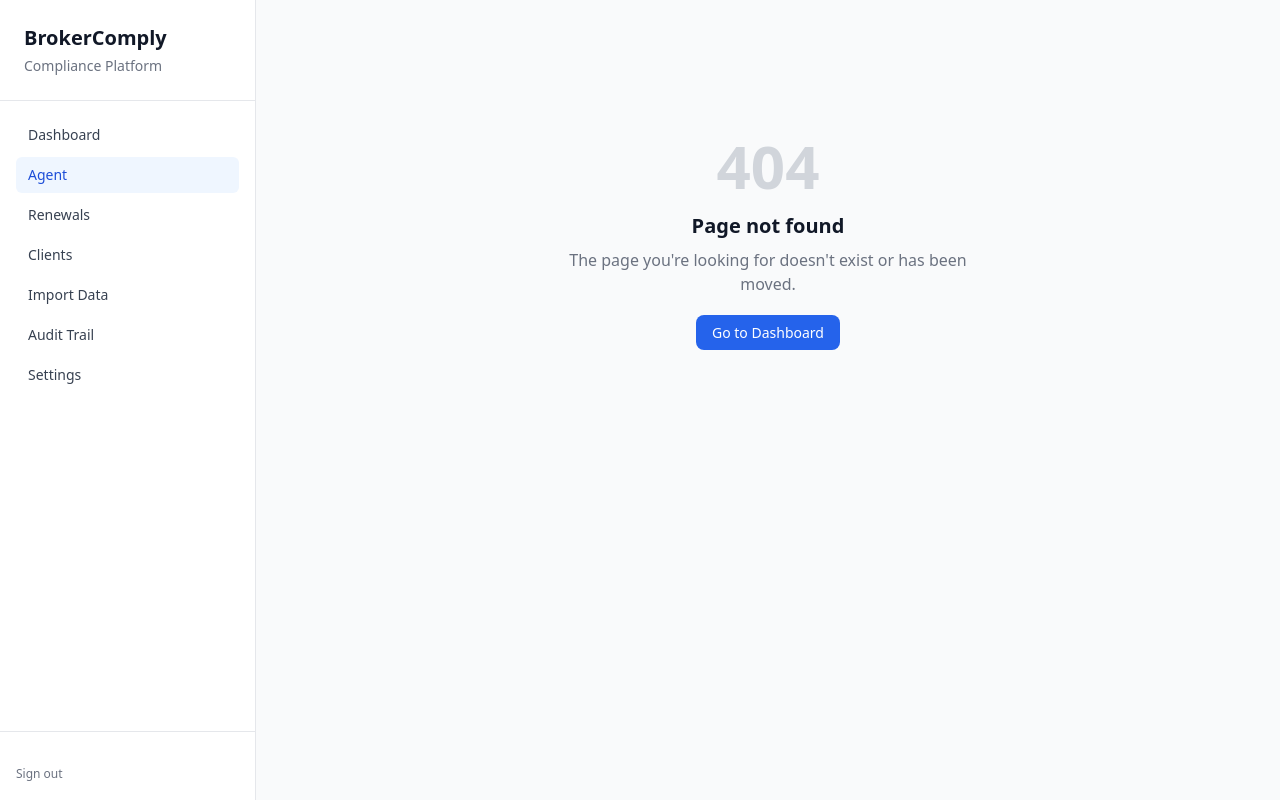
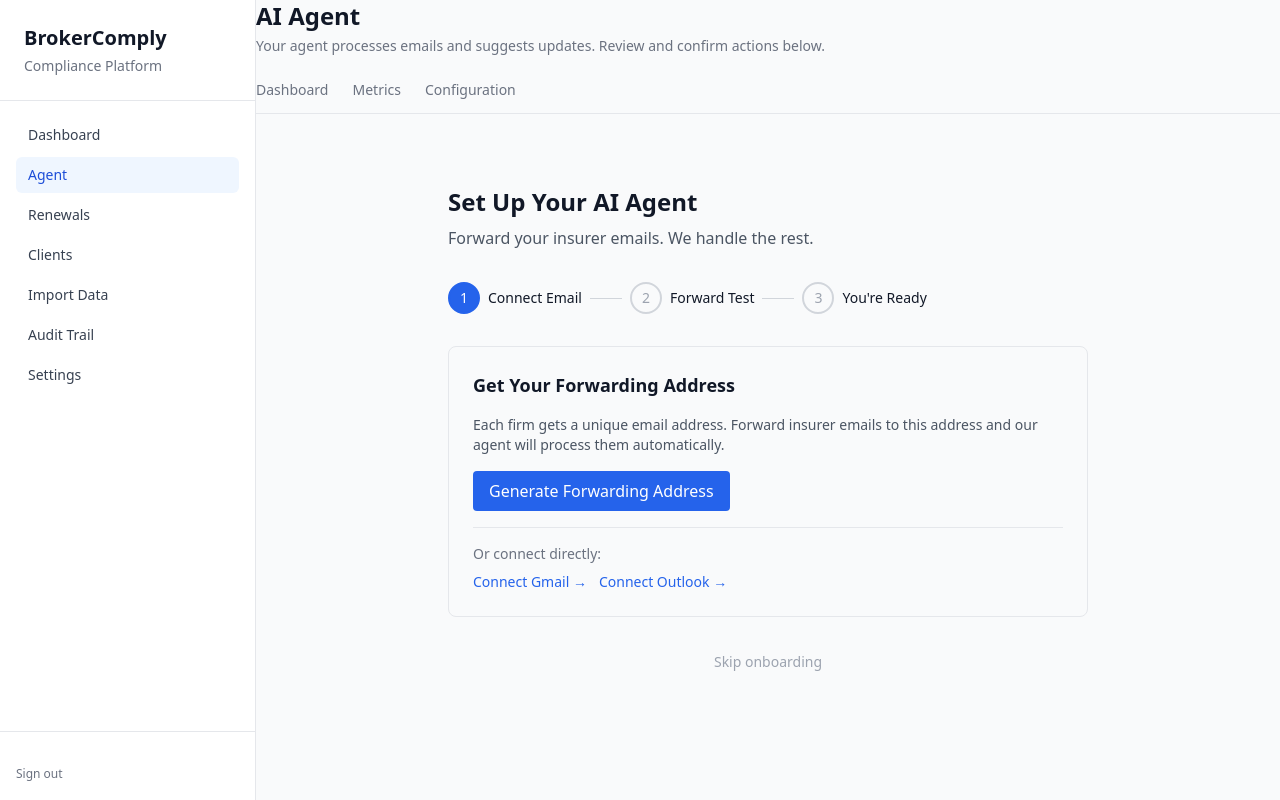
Before and after one commit to kaiqiangh/broker-compliance-agent, a Next.js app: page /agent/onboarding in a window 1280 px wide. Before the commit this address had no page. Built offline with nearby package versions, Linux system fonts and the light colour scheme.

Commit message:
feat: 3-step onboarding wizard + test email verification endpoint

```diff
--- /dev/null
+++ b/src/app/agent/onboarding/page.tsx
@@ -0,0 +1,196 @@
+'use client';
+
+import { useState } from 'react';
+import { useRouter } from 'next/navigation';
+
+type Step = 'connect' | 'test' | 'ready';
+
+export default function OnboardingPage() {
+  const router = useRouter();
+  const [step, setStep] = useState<Step>('connect');
+  const [forwardingAddress, setForwardingAddress] = useState<string>('');
+  const [testResult, setTestResult] = useState<any>(null);
+  const [loading, setLoading] = useState(false);
+
+  const generateAddress = async () => {
+    setLoading(true);
+    try {
+      const res = await fetch('/api/agent/config', {
+        method: 'PUT',
+        headers: { 'Content-Type': 'application/json' },
+        body: JSON.stringify({}),
+      });
+      const data = await res.json();
+      setForwardingAddress(data.data?.forwardingAddress || '');
+    } catch (err) {
+      console.error(err);
+    } finally {
+      setLoading(false);
+    }
+  };
+
+  const sendTestEmail = async () => {
+    setLoading(true);
+    try {
+      const res = await fetch('/api/agent/config/test-email', { method: 'POST' });
+      const data = await res.json();
+      setTestResult(data);
+      if (data.success) setStep('ready');
+    } catch {
+      setTestResult({ success: false, error: 'Check failed' });
+    } finally {
+      setLoading(false);
+    }
+  };
+
+  const complete = () => {
+    localStorage.setItem('agent_onboarding_complete', 'true');
+    router.push('/agent');
+  };
+
+  // Step indicators
+  const steps = ['connect', 'test', 'ready'] as const;
+  const stepLabels = ['Connect Email', 'Forward Test', "You're Ready"];
+
+  return (
+    <div className="max-w-2xl mx-auto py-12 px-4">
+      <h1 className="text-2xl font-bold mb-2">Set Up Your AI Agent</h1>
+      <p className="text-gray-600 mb-8">Forward your insurer emails. We handle the rest.</p>
+
+      {/* Step indicators */}
+      <div className="flex items-center gap-2 mb-8">
+        {steps.map((s, i) => (
+          <div key={s} className="flex items-center gap-2">
+            <div className={`w-8 h-8 rounded-full flex items-center justify-center text-sm font-medium border-2 ${
+              step === s ? 'border-blue-600 bg-blue-600 text-white' :
+              steps.indexOf(step) > i ? 'border-green-500 bg-green-500 text-white' :
+              'border-gray-300 text-gray-400'
+            }`}>
+              {steps.indexOf(step) > i ? '✓' : i + 1}
+            </div>
+            <span className="text-sm hidden sm:inline">{stepLabels[i]}</span>
+            {i < 2 && <div className="w-8 h-px bg-gray-300" />}
+          </div>
+        ))}
+      </div>
+
+      {/* Step 1 */}
+      {step === 'connect' && (
+        <div className="border rounded-lg p-6">
+          <h2 className="text-lg font-semibold mb-4">Get Your Forwarding Address</h2>
+          <p className="text-sm text-gray-600 mb-4">
+            Each firm gets a unique email address. Forward insurer emails to this address and our agent will process them automatically.
+          </p>
+
+          {forwardingAddress ? (
+            <div className="bg-gray-50 rounded p-4 mb-4">
+              <p className="text-sm text-gray-500 mb-1">Your agent address:</p>
+              <div className="flex items-center gap-2">
+                <code className="text-lg font-mono text-blue-600 break-all">{forwardingAddress}</code>
+                <button
+                  onClick={() => navigator.clipboard.writeText(forwardingAddress)}
+                  className="shrink-0 text-xs px-2 py-1 border rounded hover:bg-gray-100"
+                >
+                  Copy
+                </button>
+              </div>
+            </div>
+          ) : (
+            <button onClick={generateAddress} disabled={loading}
+              className="px-4 py-2 bg-blue-600 text-white rounded hover:bg-blue-700 disabled:opacity-50">
+              {loading ? 'Generating...' : 'Generate Forwarding Address'}
+            </button>
+          )}
+
+          {forwardingAddress && (
+            <>
+              <div className="mt-4 p-4 bg-amber-50 border border-amber-200 rounded text-sm">
+                <p className="font-medium text-amber-800 mb-2">Setup Instructions:</p>
+                <ol className="list-decimal ml-4 text-amber-700 space-y-1">
+                  <li>Open your email (Gmail / Outlook)</li>
+                  <li>Create a filter/rule for emails from your insurers</li>
+                  <li>Set action: Forward to <code className="bg-amber-100 px-1">{forwardingAddress}</code></li>
+                </ol>
+              </div>
+              <button onClick={() => setStep('test')}
+                className="mt-4 px-4 py-2 bg-gray-900 text-white rounded hover:bg-gray-800">
+                Continue →
+              </button>
+            </>
+          )}
+
+          <div className="mt-4 pt-4 border-t">
+            <p className="text-sm text-gray-500 mb-2">Or connect directly:</p>
+            <div className="flex gap-3">
+              <a href="/api/agent/oauth/gmail/authorize" className="text-sm text-blue-600 hover:underline">Connect Gmail →</a>
+              <a href="/api/agent/oauth/outlook/authorize" className="text-sm text-blue-600 hover:underline">Connect Outlook →</a>
+            </div>
+          </div>
+        </div>
+      )}
+
+      {/* Step 2 */}
+      {step === 'test' && (
+        <div className="border rounded-lg p-6">
+          <h2 className="text-lg font-semibold mb-4">Forward a Test Email</h2>
+          <p className="text-sm text-gray-600 mb-4">
+            Forward one of your insurer emails to your agent address. Then check if the agent processed it.
+          </p>
+
+          <button onClick={sendTestEmail} disabled={loading}
+            className="px-4 py-2 bg-blue-600 text-white rounded hover:bg-blue-700 disabled:opacity-50">
+            {loading ? 'Checking...' : 'Check for Processed Email'}
+          </button>
+
+          {testResult && (
+            <div className={`mt-4 p-4 rounded ${testResult.success ? 'bg-green-50 border-green-200' : 'bg-red-50 border-red-200'} border`}>
+              {testResult.success ? (
+                <div>
+                  <p className="font-medium text-green-800">✅ Email processed!</p>
+                  <p className="text-sm text-green-700 mt-1">
+                    Extracted: {testResult.actionType || 'classified'} — {testResult.subject}
+                  </p>
+                </div>
+              ) : (
+                <p className="text-red-700 text-sm">{testResult.error || 'No email found. Forward one first.'}</p>
+              )}
+            </div>
+          )}
+
+          <button onClick={() => setStep('ready')} className="mt-4 text-sm text-gray-500 hover:text-gray-700">
+            Skip →
+          </button>
+        </div>
+      )}
+
+      {/* Step 3 */}
+      {step === 'ready' && (
+        <div className="border rounded-lg p-6 text-center">
+          <div className="text-5xl mb-4">🎉</div>
+          <h2 className="text-lg font-semibold mb-2">Your Agent is Ready!</h2>
+          <p className="text-sm text-gray-600 mb-6">
+            Forward insurer emails and the agent will extract policy data and suggest updates.
+          </p>
+          <div className="bg-blue-50 rounded p-4 mb-6 text-left text-sm">
+            <p className="font-medium text-blue-800 mb-2">What the agent does:</p>
+            <ul className="text-blue-700 space-y-1">
+              <li>📧 Reads incoming insurer emails</li>
+              <li>🔍 Extracts policy numbers, premiums, dates</li>
+              <li>🔗 Matches to existing records</li>
+              <li>✏️ Suggests database updates for review</li>
+            </ul>
+          </div>
+          <button onClick={complete} className="px-6 py-2 bg-gray-900 text-white rounded hover:bg-gray-800">
+            Go to Dashboard →
+          </button>
+        </div>
+      )}
+
+      <div className="mt-8 text-center">
+        <button onClick={complete} className="text-sm text-gray-400 hover:text-gray-600">
+          Skip onboarding
+        </button>
+      </div>
+    </div>
+  );
+}
--- a/src/app/agent/page.tsx
+++ b/src/app/agent/page.tsx
@@ -1,6 +1,7 @@
 'use client';
 
 import { useState, useEffect, useCallback } from 'react';
+import { useRouter } from 'next/navigation';
 
 // Types
 interface AgentAction {
@@ -290,6 +291,20 @@ export default function AgentDashboardPage() {
   const [mainTab, setMainTab] = useState<'pending' | 'history'>('pending');
   const [historyActions, setHistoryActions] = useState<AgentAction[]>([]);
   const [selectedIndex, setSelectedIndex] = useState(0);
+  const router = useRouter();
+
+  // Redirect to onboarding on first visit
+  useEffect(() => {
+    const skip = localStorage.getItem('agent_onboarding_complete');
+    if (skip) return;
+
+    fetch('/api/agent/config')
+      .then(r => r.json())
+      .then(data => {
+        if (!data.data) router.push('/agent/onboarding');
+      })
+      .catch(() => {});
+  }, [router]);
 
   // Fetch pending actions
   const fetchActions = useCallback(async () => {
--- /dev/null
+++ b/src/app/api/agent/config/test-email/route.ts
@@ -0,0 +1,38 @@
+import { NextResponse } from 'next/server';
+import { withAuth } from '@/lib/auth';
+import { prisma } from '@/lib/prisma';
+
+export const POST = withAuth('agent:configure', async (user, _request) => {
+  const tenMinutesAgo = new Date(Date.now() - 10 * 60 * 1000);
+
+  const recentEmail = await prisma.incomingEmail.findFirst({
+    where: {
+      firmId: user.firmId,
+      createdAt: { gte: tenMinutesAgo },
+      status: { in: ['processed', 'pending_processing', 'processing'] },
+    },
+    include: {
+      actions: {
+        select: { actionType: true, confidence: true },
+        take: 1,
+      },
+    },
+    orderBy: { createdAt: 'desc' },
+  });
+
+  if (!recentEmail) {
+    return NextResponse.json({
+      success: false,
+      error: 'No email received in the last 10 minutes.',
+    });
+  }
+
+  const action = recentEmail.actions[0];
+  return NextResponse.json({
+    success: true,
+    subject: recentEmail.subject,
+    category: recentEmail.category,
+    isInsurance: recentEmail.isInsurance,
+    actionType: action?.actionType,
+  });
+});
```
